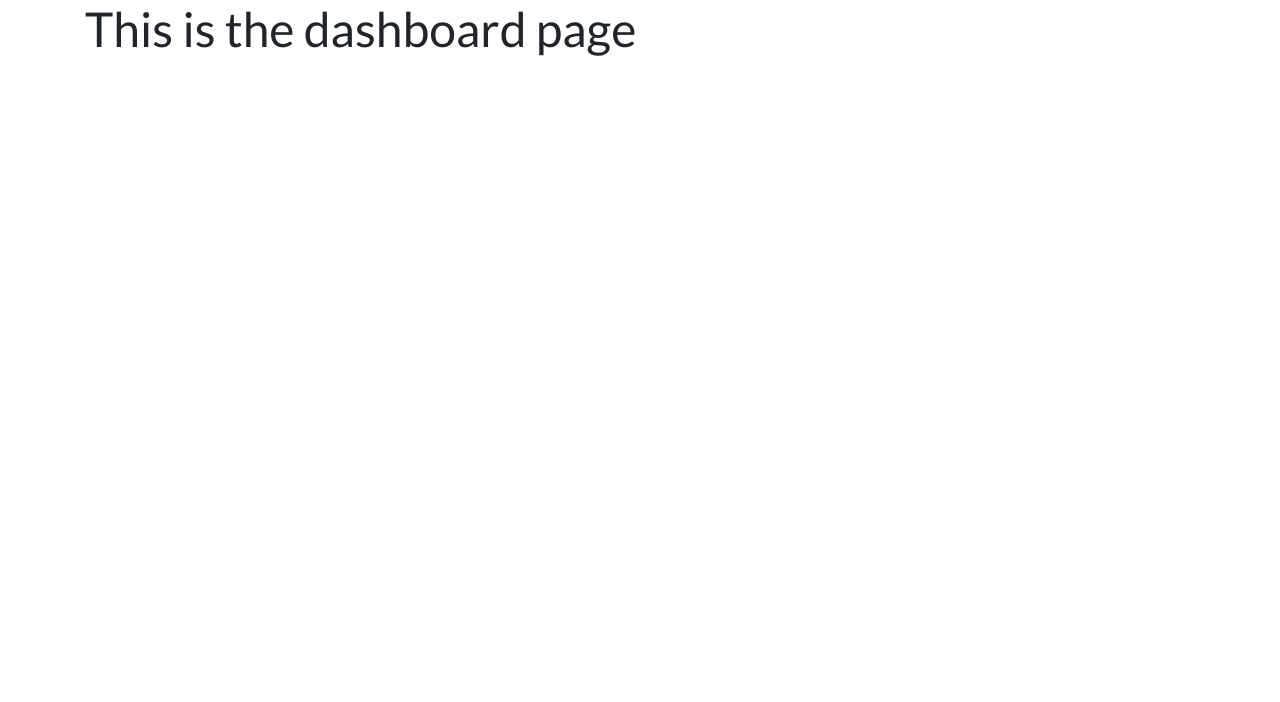
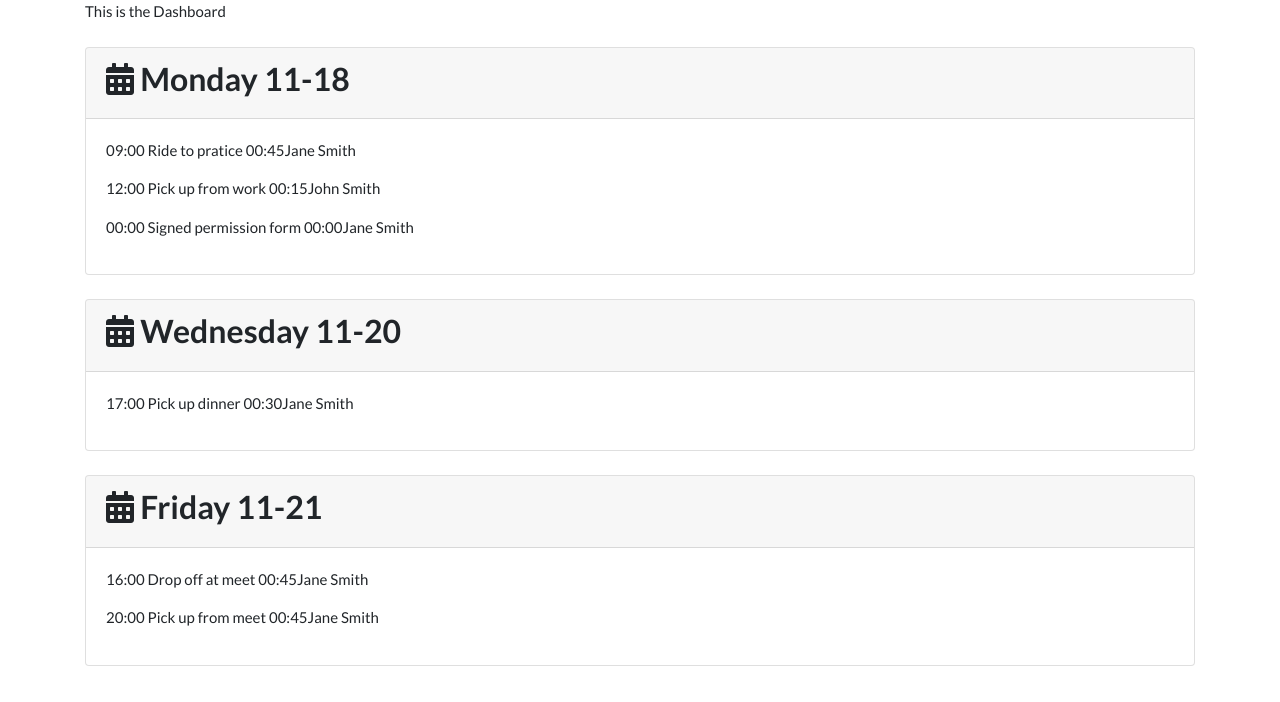
Before and after one commit to LandGod/Parent-Trap, a React (Create React App) app in the folder client/: page /dashboard in a window 1280 px wide. Shown: the top 702 px of the page. Built offline with nearby package versions, Linux system fonts and the light colour scheme.

Commit message:
quick mockup work on card, events

```diff
--- /dev/null
+++ b/client/src/components/DashCard/index.js
@@ -0,0 +1,18 @@
+import React from "react";
+
+function DashCard({ icon, title, children }) {
+  return (
+    <div className="card mt-4">
+      <div className="card-header">
+        <h3>
+          <strong>
+            <i className={`fa fa-${icon}`} aria-hidden="true" /> {title}
+          </strong>
+        </h3>
+      </div>
+      <div className="card-body">{children}</div>
+    </div>
+  );
+}
+
+export default DashCard;
--- /dev/null
+++ b/client/src/components/EventLine/index.js
@@ -0,0 +1,16 @@
+import React, { Component } from 'react'
+
+class EventLine extends Component {
+
+  render() {
+    return (
+      <div>
+        <p>{this.props.time}  {this.props.title}   {this.props.duration}
+              {this.props.requestor}
+        </p>
+      </div>
+    )
+  }
+}
+
+export default EventLine;
--- a/client/src/pages/Dashboard.js
+++ b/client/src/pages/Dashboard.js
@@ -1,5 +1,7 @@
 import React, { Component } from "react";
 import { Container, Row, Col } from "../components/Grid/index.js";
+import DashCard from "../components/DashCard";
+import EventLine from "../components/EventLine";
 
 class Dashboard extends Component {
     render() {
@@ -7,7 +9,31 @@ class Dashboard extends Component {
             <Container>
                 <Row>
                     <Col size="md-12">
-                        <h1>This is the dashboard page</h1>
+                        <p>This is the Dashboard</p>
+                        <DashCard icon="calendar-alt" title="Monday 11-18">
+                          <EventLine time="09:00" title="Ride to pratice"
+                                    duration="00:45" requestor="Jane Smith">
+                          </EventLine>
+                          <EventLine time="12:00" title="Pick up from work"
+                                    duration="00:15" requestor="John Smith">
+                          </EventLine>
+                          <EventLine time="00:00" title="Signed permission form"
+                                    duration="00:00" requestor="Jane Smith">
+                          </EventLine>
+                        </DashCard>
+                        <DashCard icon="calendar-alt" title="Wednesday 11-20">
+                          <EventLine time="17:00" title="Pick up dinner"
+                                    duration="00:30" requestor="Jane Smith">
+                          </EventLine>
+                        </DashCard>
+                        <DashCard icon="calendar-alt" title="Friday 11-21">
+                          <EventLine time="16:00" title="Drop off at meet"
+                                    duration="00:45" requestor="Jane Smith">
+                          </EventLine>
+                          <EventLine time="20:00" title="Pick up from meet"
+                                    duration="00:45" requestor="Jane Smith">
+                          </EventLine>
+                        </DashCard>
                     </Col>
                 </Row>
             </Container>
```
